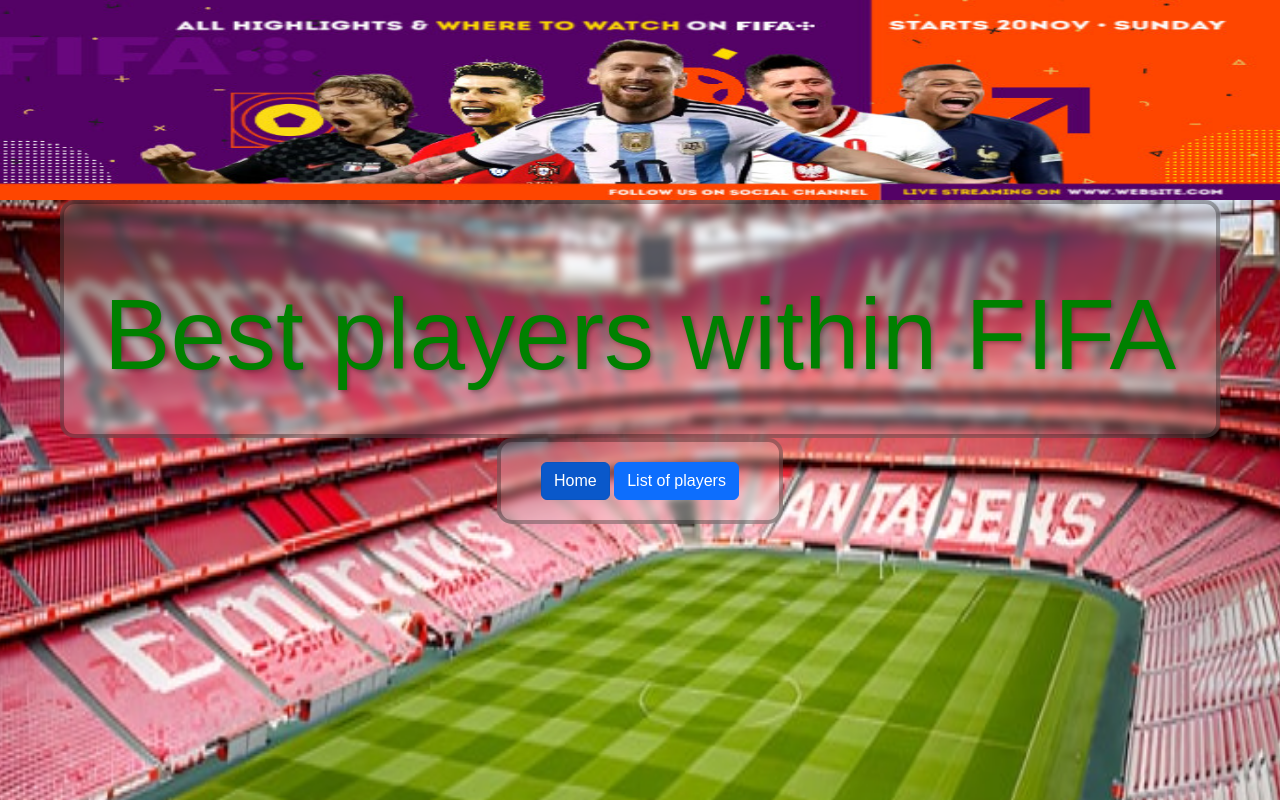
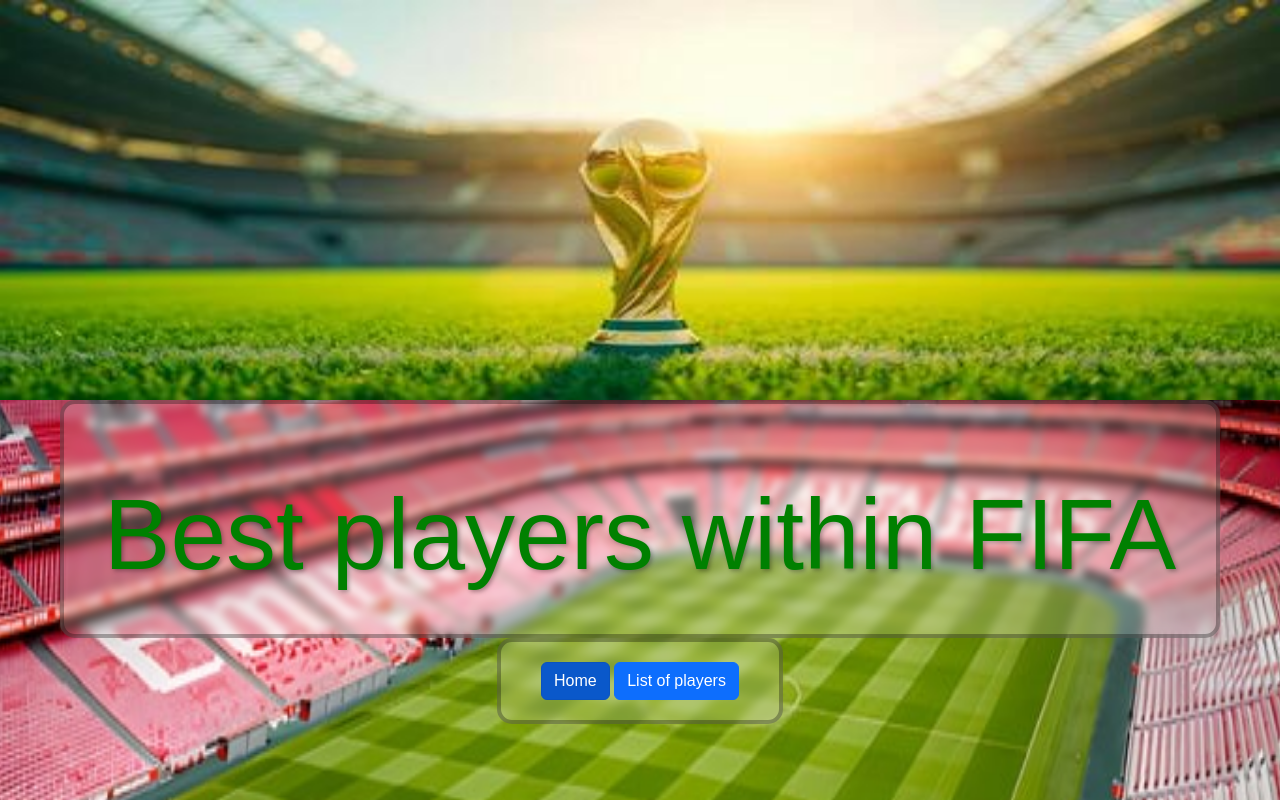
Before and after one commit to Gc8808/Monthysite8, a plain HTML site: page index.html in a window 1280 px wide. Drawn offline with nearby package versions, Linux system fonts and the light colour scheme.

```diff
--- a/index.html
+++ b/index.html
@@ -24,7 +24,7 @@
             <!-- place navbar here -->
         </header>
         <main>
-            <img src="fifa-world-cup-qatar-2022-banner-template-design-d522c2addae7552865392c36972cd61f_screen.jpg" alt="Banner" class="banner img-fluid"/>
+            <img src="banner.jpg" alt="Banner" class="banner img-fluid"/>
             <div class="title-box">
     <h1>Best players within FIFA</h1>
 
@@ -33,7 +33,7 @@
  <div class="title-box">
     <a href="index.html" class="btn btn-primary active">Home</a>
     <a href="roster.html" class="btn btn-primary">List of players</a>
-
+ </div>
 
     <!-- Modal -->
 
--- a/style.css
+++ b/style.css
@@ -1,6 +1,6 @@
 .banner {
     width : 1920px;
-    height: 200px;
+    height: 400px;
 }
 
   body {
```
Also changed, not shown: roster.html (+4 -0 lines).
